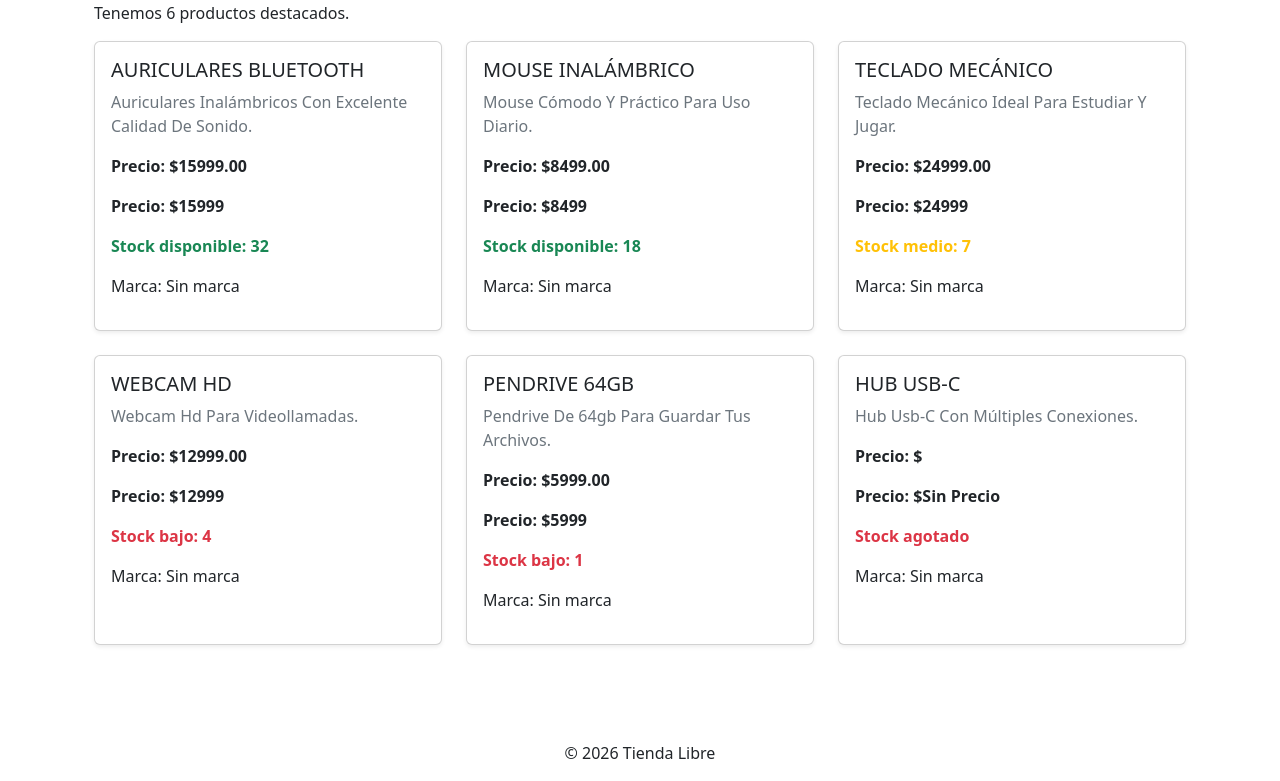
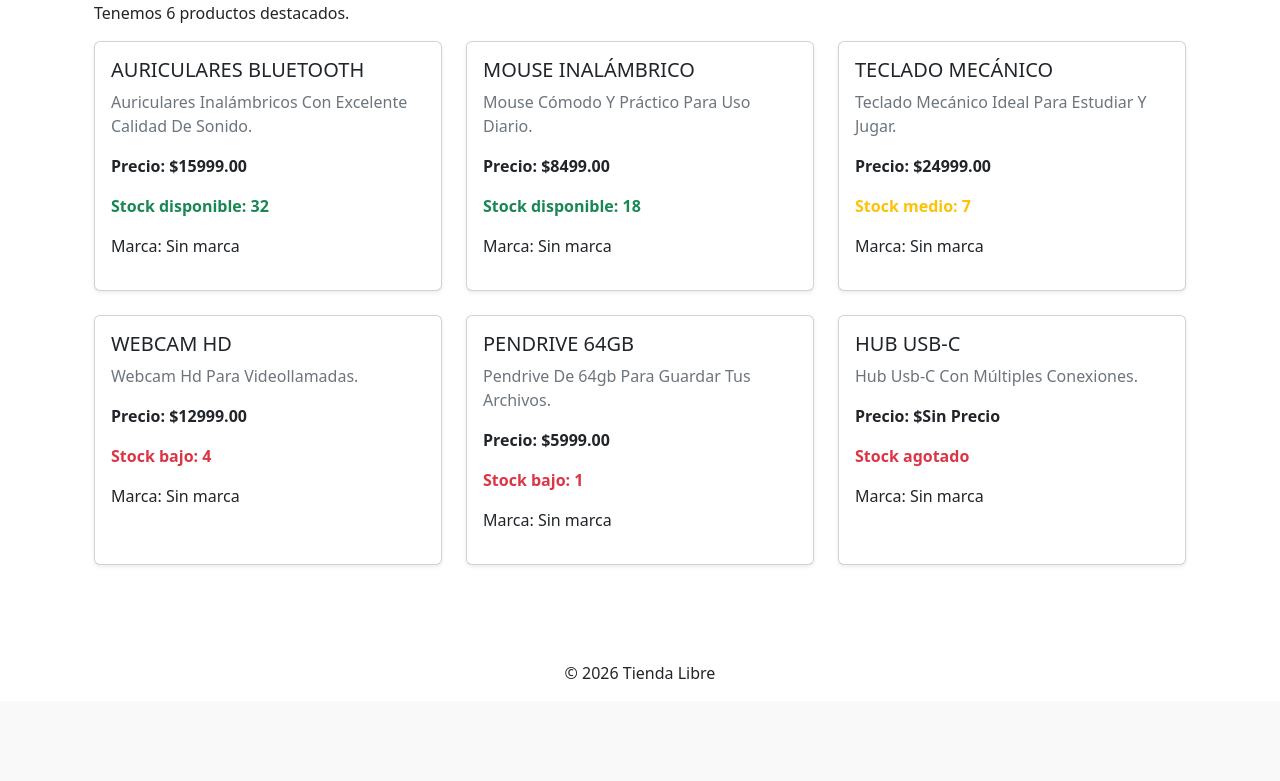
Before and after one commit to Villada-PG3/trabajo-practico-tienda-libre-Francisco-Conejero, a Django app: page / in a window 1280 px wide. Shown: the part 405-1186 px from the top of the page. After the commit the page ends 1084 px from the top, so only its background shows below. Run offline with Django 5.2, Linux system fonts and the light colour scheme.

Commit message:
hago cambios en el home

```diff
--- a/template/tiendalibre/home.html
+++ b/template/tiendalibre/home.html
@@ -74,12 +74,7 @@
 
                     <!-- Filtro floatformat -->
                     <p class="fw-bold">
-                        Precio: ${{ producto.precio|floatformat:2 }}
-                    </p>
-
-                                        <!-- Filtro Deafult del precio -->
-                    <p class="fw-bold">
-                        Precio: ${{ producto.precio|default:"Sin Precio" }}
+                        Precio: ${{ producto.precio|floatformat:2|default:"Sin Precio" }}
                     </p>
 
 
```
